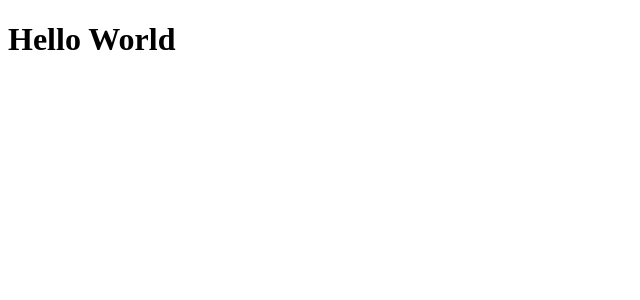
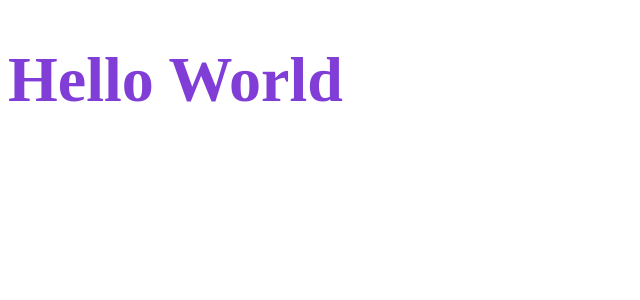
Before and after one commit to Jenifer-c/Ignite_dtMoney, a React (Create React App) app: page / in a window 1280 px wide. Shown: the top 300 px of the page, without its empty margins (0-640 px from the left). Built offline with nearby package versions, Linux system fonts and the light colour scheme.

Commit message:
Instalado Styled Components

```diff
--- a/package.json
+++ b/package.json
@@ -3,9 +3,11 @@
   "version": "0.1.0",
   "private": true,
   "dependencies": {
+    "@types/styled-components": "^5.1.14",
     "react": "^17.0.2",
     "react-dom": "^17.0.2",
     "react-scripts": "4.0.3",
+    "styled-components": "^5.3.1",
     "web-vitals": "^1.0.1"
   },
   "devDependencies": {
--- a/src/App.tsx
+++ b/src/App.tsx
@@ -1,7 +1,14 @@
+import styled from 'styled-components';
+
+const Title = styled.h1`
+  font-size: 64px;
+  color: #803ed6;
+`
+
 function App() {
   return (
     <div className="App">
-      <h1>Hello World</h1>
+      <Title>Hello World</Title>
     </div>
   );
 }
```
Also changed, not shown: 1 other file (tests, documents, lock files or other folders).
